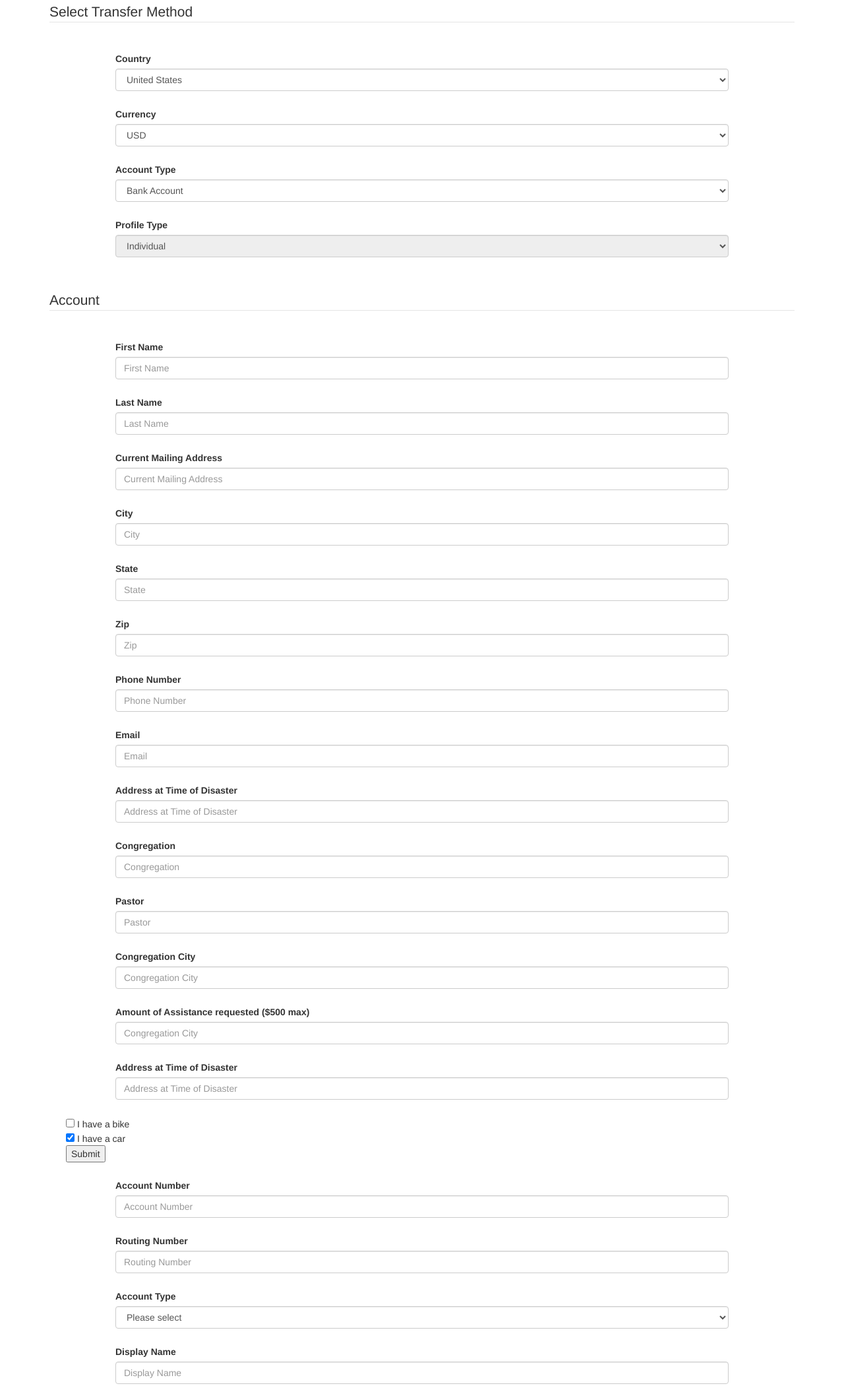
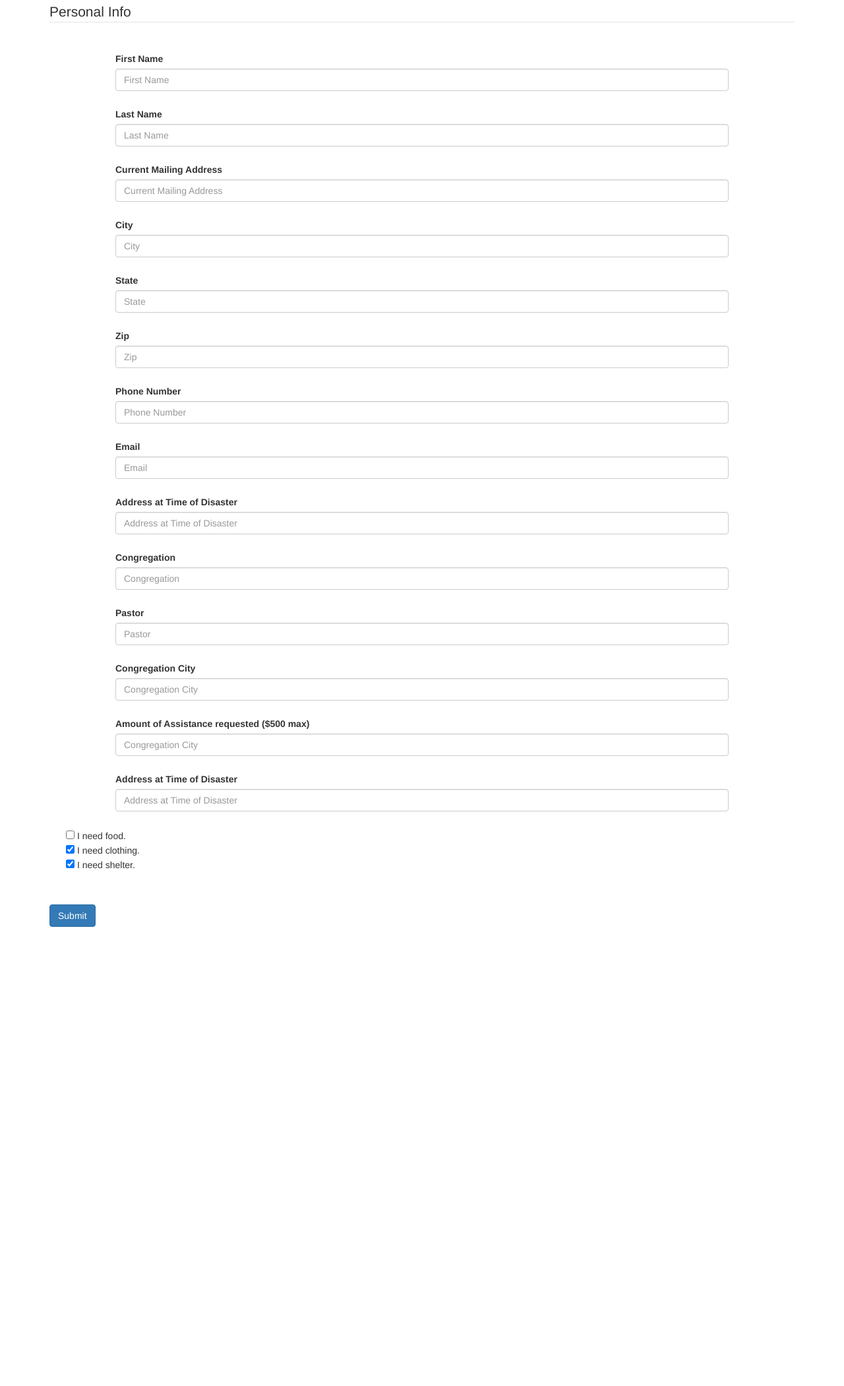
Before and after one commit to sdbedi/GuardMe, a plain HTML site: page index.html in a window 1280 px wide. Shown: the part 22-2123 px from the top of the page at 66% size. After the commit the page ends 1452 px from the top, so only its background shows below. Drawn offline with nearby package versions, Linux system fonts and the light colour scheme.

Commit message:
added redirect functionality

```diff
--- a/index.html
+++ b/index.html
@@ -18,66 +18,12 @@ div {
 </head>
 <body>
 <div id="hw-widget-90710385-6b5a-4966-8dcb-8bc6712a8f88" class="hw-form-transfer-methods">
-    <div id="hw-widget-90710385-6b5a-4966-8dcb-8bc6712a8f88-router">
-        <div class="hw-group-with-template">
-            <fieldset>
-                <legend>Select Transfer Method</legend>
-                <div id="hw-widget-90710385-6b5a-4966-8dcb-8bc6712a8f88-router-ROUTER">
-                    <div>
-                        <div>
-                            <div class="form-group ">
-                                <label for="hw-widget-90710385-6b5a-4966-8dcb-8bc6712a8f88-router-ROUTER-routing_country">Country</label>
-                                <select name="routing_country" id="hw-widget-90710385-6b5a-4966-8dcb-8bc6712a8f88-router-ROUTER-routing_country" class="form-control">
-                                    <option value="">Please select</option>
-                                    <option value="CA">Canada</option>
-                                    <option value="UK">United Kingdom</option>
-                                    <option value="US" selected="selected">United States</option>
-                                </select>
-                            </div>
-                        </div>
-                    </div>
-                    <div>
-                        <div>
-                            <div class="form-group ">
-                                <label for="hw-widget-90710385-6b5a-4966-8dcb-8bc6712a8f88-router-ROUTER-routing_currency">Currency</label>
-                                <select name="routing_currency" id="hw-widget-90710385-6b5a-4966-8dcb-8bc6712a8f88-router-ROUTER-routing_currency" class="form-control">
-                                    <option value="USD" selected="selected">USD</option>
-                                </select>
-                            </div>
-                        </div>
-                    </div>
-                    <div>
-                        <div>
-                            <div class="form-group ">
-                                <label for="hw-widget-90710385-6b5a-4966-8dcb-8bc6712a8f88-router-ROUTER-routing_type">Account Type</label>
-                                <select name="routing_type" id="hw-widget-90710385-6b5a-4966-8dcb-8bc6712a8f88-router-ROUTER-routing_type" class="form-control">
-                                    <option value="BANK_ACCOUNT" selected="selected">Bank Account</option>
-                                </select>
-                            </div>
-                        </div>
-                    </div>
-                    <div>
-                        <div>
-                            <div class="form-group ">
-                                <label for="hw-widget-90710385-6b5a-4966-8dcb-8bc6712a8f88-router-ROUTER-routing_profile_type">Profile Type</label>
-                                <select name="routing_profile_type" id="hw-widget-90710385-6b5a-4966-8dcb-8bc6712a8f88-router-ROUTER-routing_profile_type" class="form-control" readonly="readonly">
-                                    <option value="INDIVIDUAL" selected="selected">Individual</option>
-                                </select>
-                            </div>
-                        </div>
-                    </div>
-                </div>
-            </fieldset>
-        </div>
-    </div>
-
-
 
 
     <div id="hw-widget-90710385-6b5a-4966-8dcb-8bc6712a8f88-form">
         <div class="hw-group-with-template">
             <fieldset>
-                <legend>Account</legend>
+                <legend>Personal Info</legend>
                 <div id="hw-widget-90710385-6b5a-4966-8dcb-8bc6712a8f88-form-ACCOUNT">
                     <div></div>
                     <div>
@@ -193,51 +139,17 @@ div {
                             </div>
                     </div>
                     <form action="/action_page.php" method="get">
-                    <input type="checkbox" name="vehicle" value="Bike"> I have a bike<br>
-                    <input type="checkbox" name="vehicle" value="Car" checked> I have a car<br>
-                    <input type="submit" value="Submit">
+                    <input type="checkbox" name="vehicle" value="Food"> I need food.<br>
+                    <input type="checkbox" name="vehicle" value="Clothing" checked> I need clothing.<br>
+                    <input type="checkbox" name="vehicle" value="Shelter" checked> I need shelter.<br>
                     </form>
-                    <div>
-                        <div>
-                            <div class="form-group ">
-                                <label for="hw-widget-90710385-6b5a-4966-8dcb-8bc6712a8f88-form-ACCOUNT-accountId">Account Number</label>
-                                <input name="accountId" type="tel" class="form-control" id="hw-widget-90710385-6b5a-4966-8dcb-8bc6712a8f88-form-ACCOUNT-accountId" placeholder="Account Number" value="">
-                                </div>
-                            </div>
-                        </div>
-                        <div>
-                            <div>
-                                <div class="form-group ">
-                                    <label for="hw-widget-90710385-6b5a-4966-8dcb-8bc6712a8f88-form-ACCOUNT-branchCode">Routing Number</label>
-                                    <input name="branchCode" type="tel" class="form-control" id="hw-widget-90710385-6b5a-4966-8dcb-8bc6712a8f88-form-ACCOUNT-branchCode" placeholder="Routing Number" value="">
-                                    </div>
-                                </div>
-                            </div>
-                            <div>
-                                <div>
-                                    <div class="form-group ">
-                                        <label for="hw-widget-90710385-6b5a-4966-8dcb-8bc6712a8f88-form-ACCOUNT-accountPurpose">Account Type</label>
-                                        <select name="accountPurpose" id="hw-widget-90710385-6b5a-4966-8dcb-8bc6712a8f88-form-ACCOUNT-accountPurpose" class="form-control">
-                                            <option value="" selected="selected">Please select</option>
-                                            <option value="savings">Savings</option>
-                                            <option value="chequing">Chequing</option>
-                                        </select>
-                                    </div>
-                                </div>
-                            </div>
-                            <div>
-                                <div>
-                                    <div class="form-group ">
-                                        <label for="hw-widget-90710385-6b5a-4966-8dcb-8bc6712a8f88-form-ACCOUNT-displayName">Display Name</label>
-                                        <input name="displayName" type="text" class="form-control" id="hw-widget-90710385-6b5a-4966-8dcb-8bc6712a8f88-form-ACCOUNT-displayName" placeholder="Display Name" value="">
-                                        </div>
-                                    </div>
-                                </div>
+
+
                             </div>
                         </fieldset>
                     </div>
                     <div>
-                        <button class="btn btn-primary" id="hw-widget-90710385-6b5a-4966-8dcb-8bc6712a8f88-form-button">Submit</button>
+                        <button class="btn btn-primary" onclick="window.location.href='widget.html'" id="hw-widget-90710385-6b5a-4966-8dcb-8bc6712a8f88-form-button">Submit</button>
                     </div>
                 </div>
             </div>
```
Also changed, not shown: page2.html (added, +9 -0 lines).
